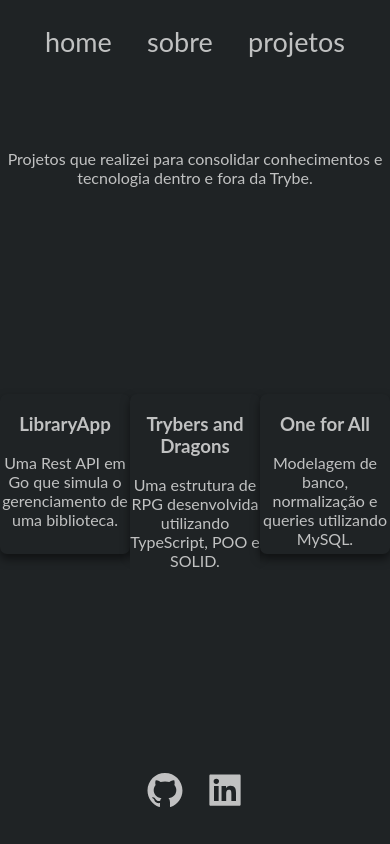
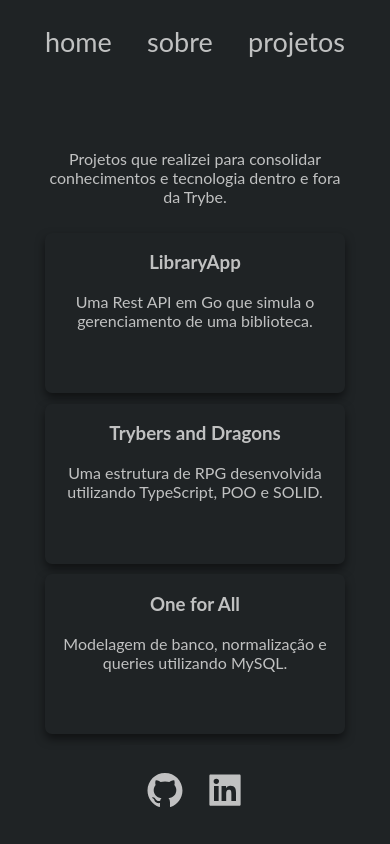
Before and after one commit to raelnogpires/portfolio, a React (Create React App) app: page /#/projects in a window 390 px wide. Built offline with nearby package versions, Linux system fonts and the light colour scheme.

Commit message:
style: projects page is now responsive

```diff
--- a/src/App.css
+++ b/src/App.css
@@ -252,4 +252,14 @@ img {
     justify-content: space-evenly;
     width: 90%;
   }
+
+  #page-info {
+    width: 80%;
+  }
+
+  #projects-div {
+    display: flex;
+    flex-direction: column;
+    width: 80%;
+  }
 }
```
